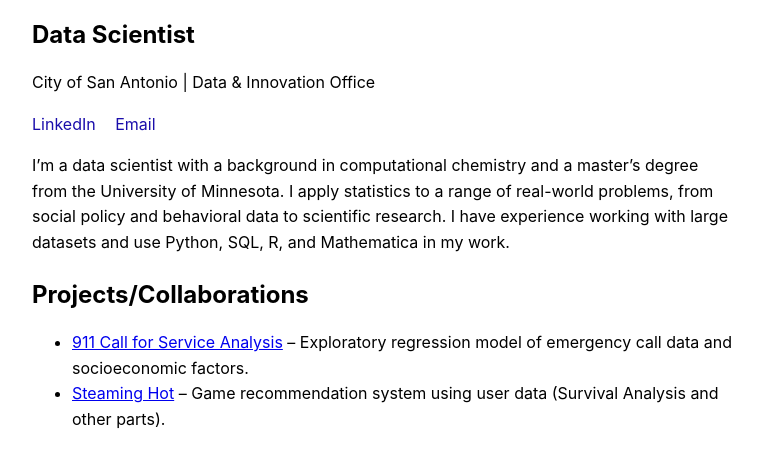
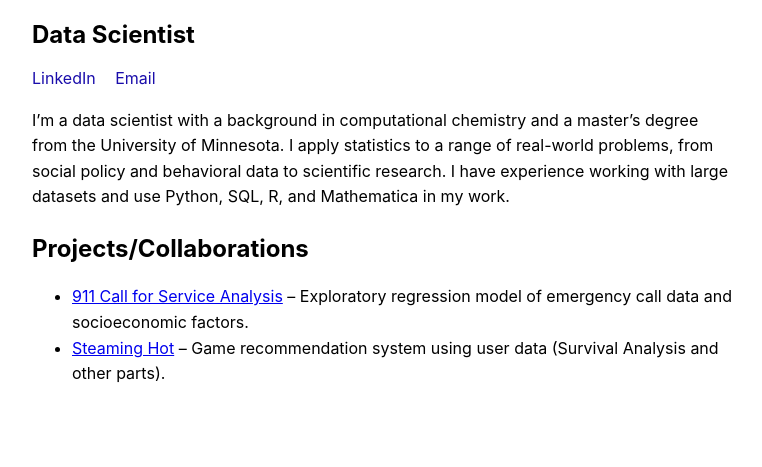
Before and after one commit to eduardomedina0/eduardomedina0.github.io, a plain HTML site: page index.html in a window 1280 px wide. Shown: the part 269-736 px from the top of the page, without its empty margins (258-1020 px from the left). Drawn offline with Linux system fonts and the light colour scheme.

Commit message:
Update site layout and project links

```diff
--- a/index.html
+++ b/index.html
@@ -38,7 +38,6 @@
   <img class="profile" src="linkedinprofilepic.png" alt="Eduardo Medina">
 
   <h2>Data Scientist</h2>
-  <p>City of San Antonio | Data & Innovation Office</p>
 
   <div class="links">
     <a href="https://www.linkedin.com/in/eduardo-medina-428240209/">LinkedIn</a>
```
